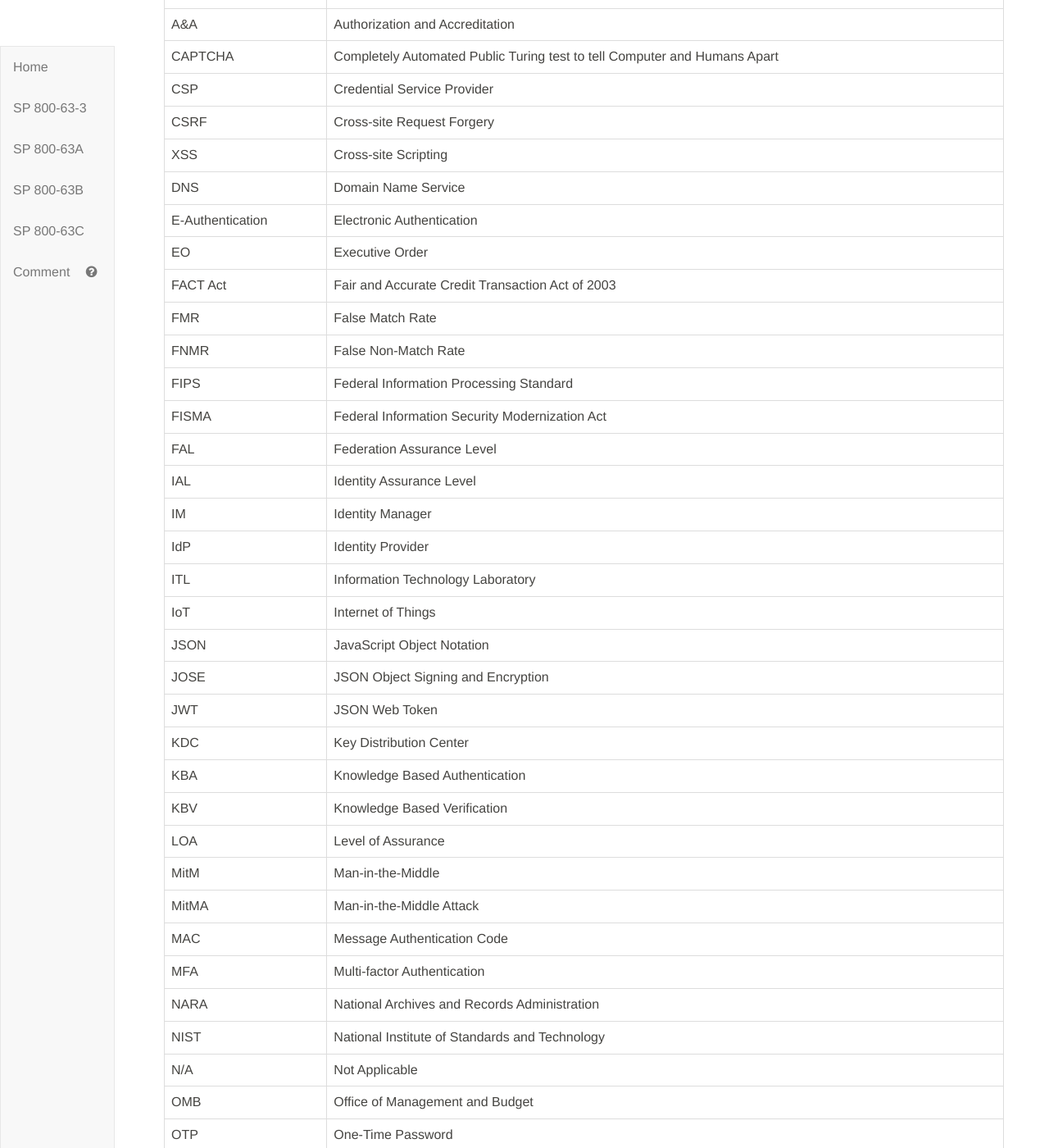
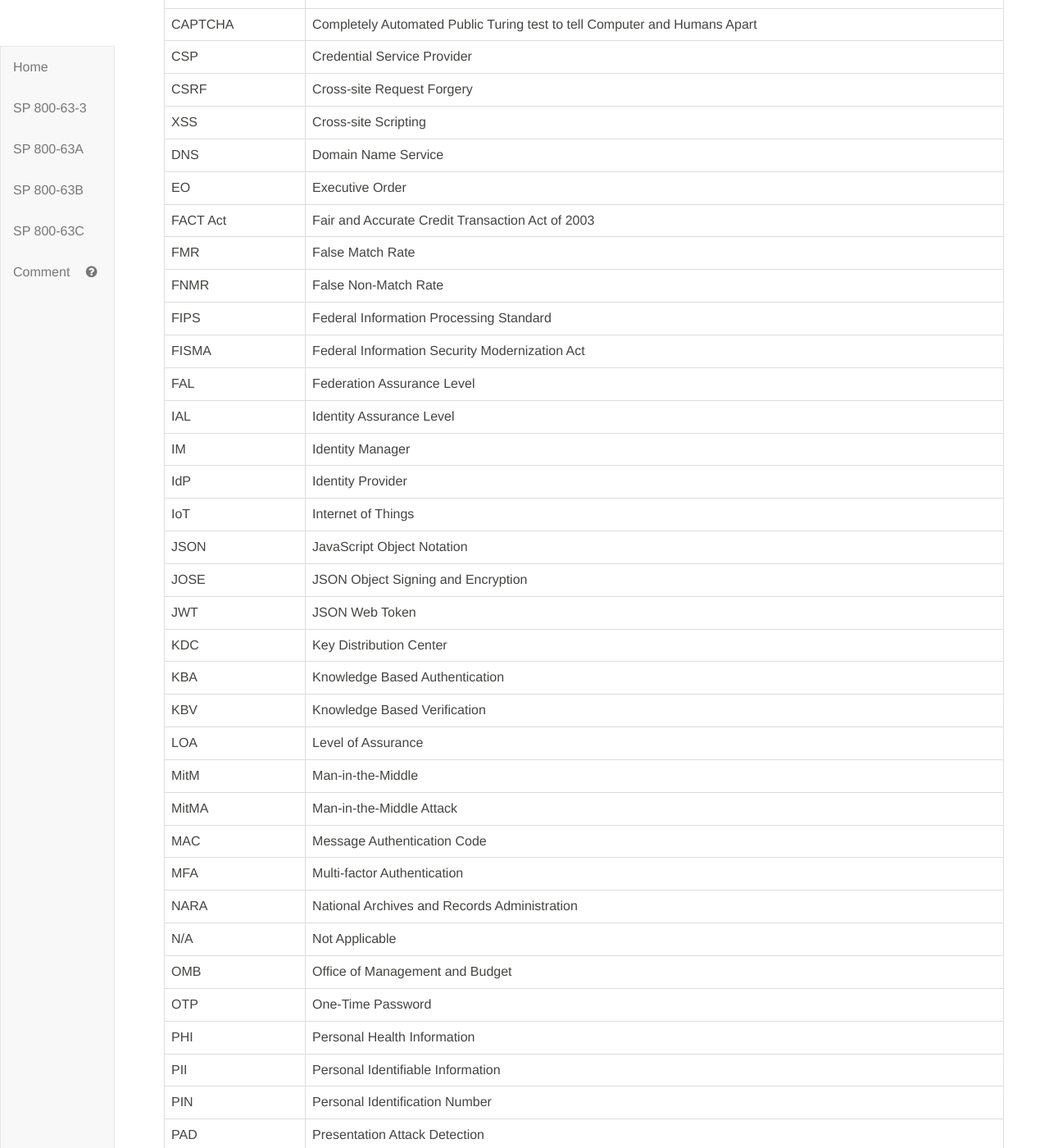
Before and after one commit to usnistgov/800-63-3, a Jekyll site: the page built from sp800-63-3/definitions.md, in a window 1280 px wide and 1400 px high, scrolled down 17053 px. Shown: the whole window at 82% size. Built offline with Jekyll 4.4.1, drawn with Linux system fonts in a browser that asks for light colours; our own code applies the rules of GitHub Pages for plain Markdown files; some of the changed text lies outside the part shown.

Commit message:
Update definitions.md

```diff
--- a/sp800-63-3/definitions.md
+++ b/sp800-63-3/definitions.md
@@ -453,13 +453,11 @@
 |ABAC|Attribute Based Access Control|
 |AS|Authentication Server|
 |AAL|Authenticator Assurance Level|
-|A&A|Authorization and Accreditation|
 |CAPTCHA|Completely Automated Public Turing test to tell Computer and Humans Apart|
 |CSP|Credential Service Provider|
 |CSRF|Cross-site Request Forgery|
 |XSS|Cross-site Scripting|
 |DNS|Domain Name Service|
-|E-Authentication|Electronic Authentication|
 |EO|Executive Order|
 |FACT Act|Fair and Accurate Credit Transaction Act of 2003|
 |FMR|False Match Rate|
@@ -470,7 +468,6 @@
 |IAL|Identity Assurance Level|
 |IM|Identity Manager|
 |IdP|Identity Provider|
-|ITL|Information Technology Laboratory |
 |IoT|Internet of Things|
 |JSON|JavaScript Object Notation |
 |JOSE|JSON Object Signing and Encryption|
@@ -484,7 +481,6 @@
 |MAC|Message Authentication Code|
 |MFA|Multi-factor Authentication|
 |NARA|National Archives and Records Administration|
-|NIST|National Institute of Standards and Technology|
 |N/A|Not Applicable|
 |OMB|Office of Management and Budget|
 |OTP|One-Time Password|
```
Also changed, not shown: other parts of sp800-63-3/definitions.md (+1 -0 lines).
